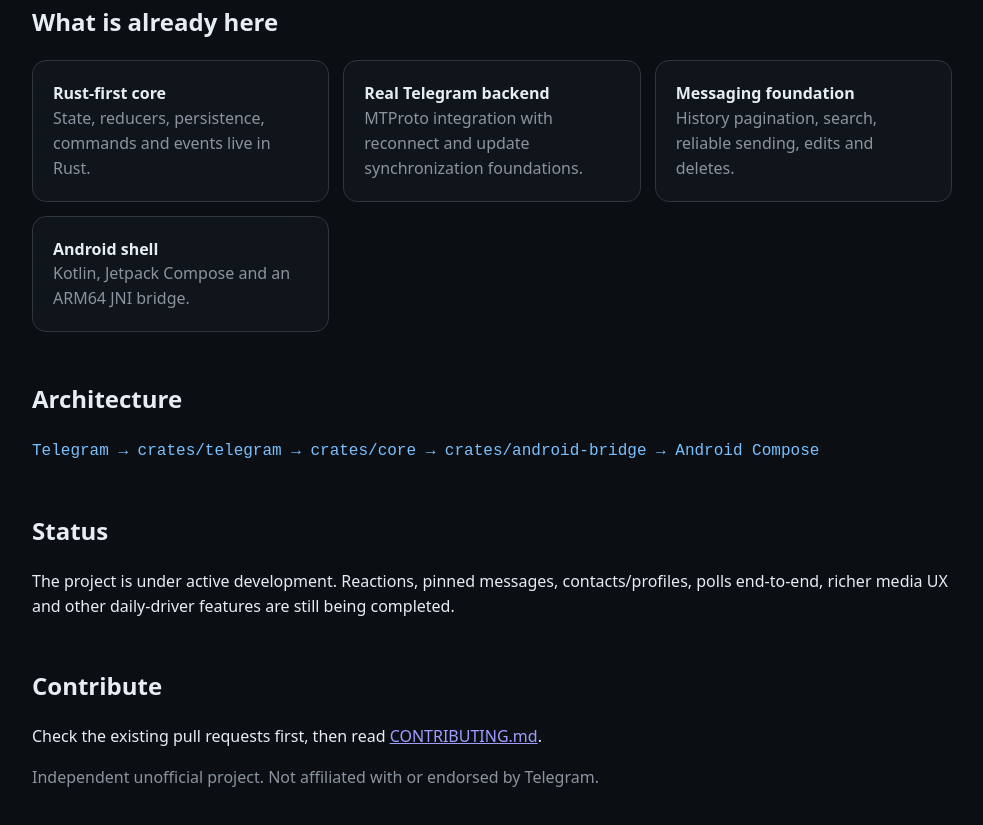
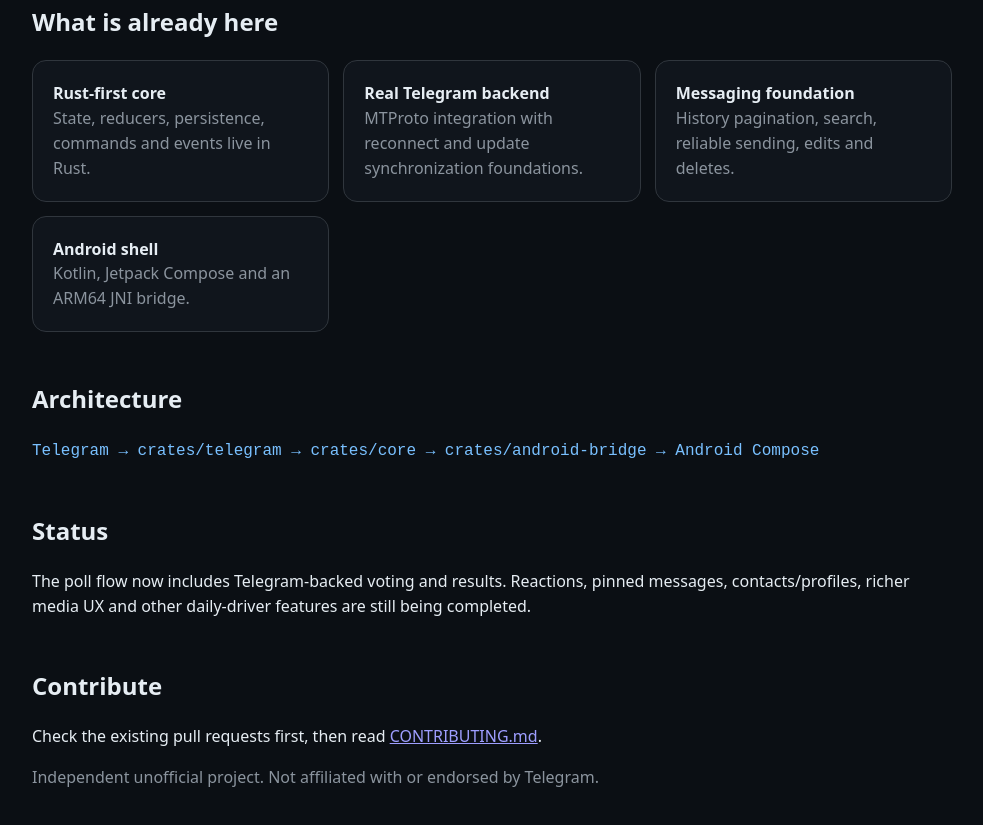
Before and after one commit to chitik1011-tech/-, a plain HTML site: page docs/index.html in a window 1280 px wide. Shown: the part 465-1290 px from the top of the page, without its empty margins (148-1131 px from the left). Drawn offline with Linux system fonts and the light colour scheme.

Commit message:
docs: mark Telegram polls as integrated

```diff
--- a/docs/index.html
+++ b/docs/index.html
@@ -32,7 +32,7 @@
   <h2>Architecture</h2>
   <p><code>Telegram → crates/telegram → crates/core → crates/android-bridge → Android Compose</code></p>
   <h2>Status</h2>
-  <p>The project is under active development. Reactions, pinned messages, contacts/profiles, polls end-to-end, richer media UX and other daily-driver features are still being completed.</p>
+  <p>The poll flow now includes Telegram-backed voting and results. Reactions, pinned messages, contacts/profiles, richer media UX and other daily-driver features are still being completed.</p>
   <h2>Contribute</h2>
   <p>Check the existing pull requests first, then read <a href="https://github.com/chitik1011-tech/-/blob/main/CONTRIBUTING.md">CONTRIBUTING.md</a>.</p>
   <p class="muted">Independent unofficial project. Not affiliated with or endorsed by Telegram.</p>
```
